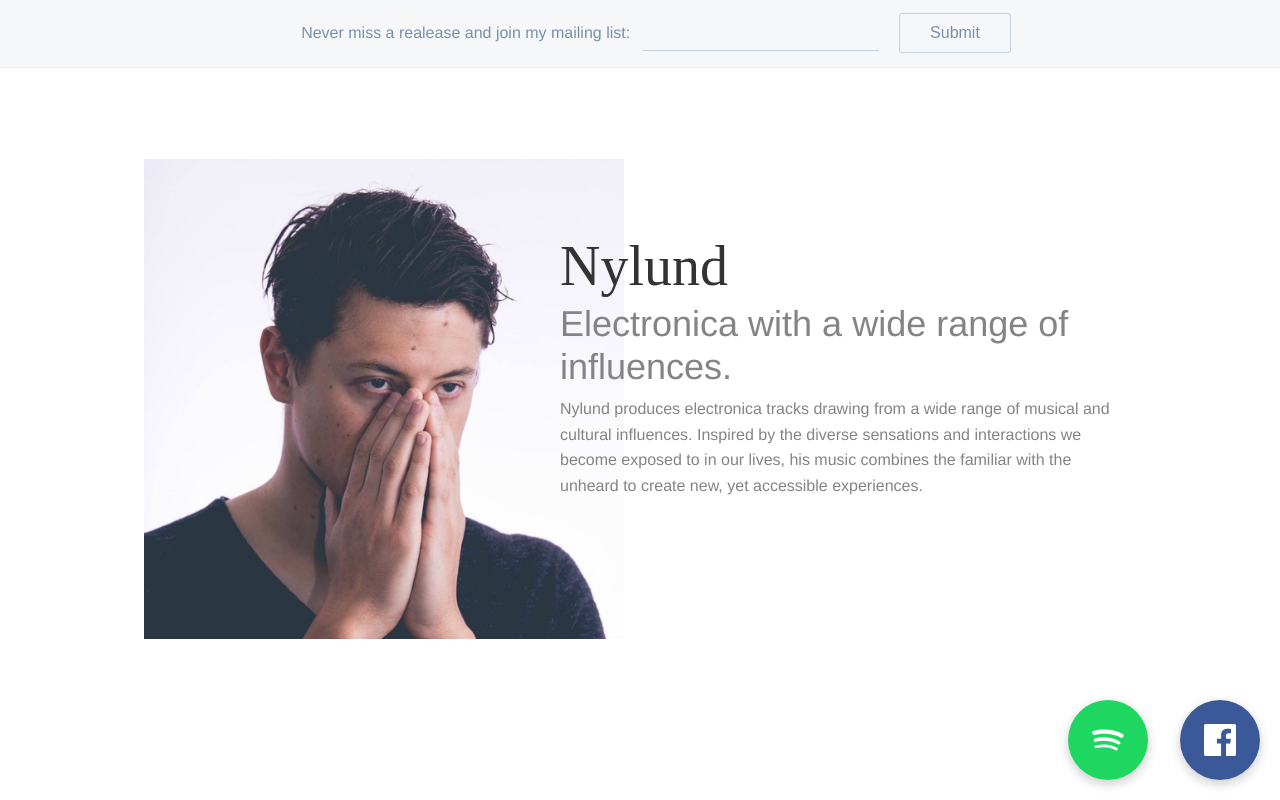
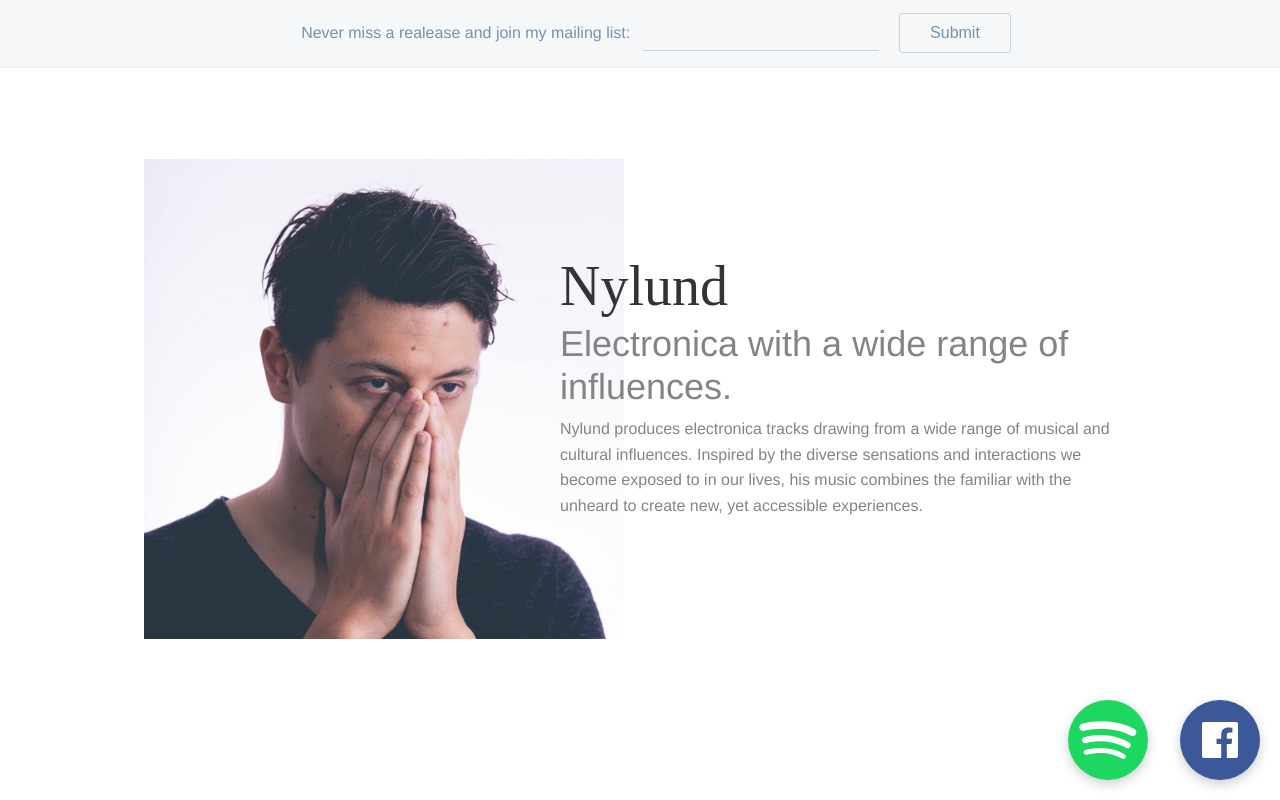
Before and after one commit to oleharland/nylund-website, a website: page app/index.html in a window 1280 px wide. Drawn offline with nearby package versions, Linux system fonts and the light colour scheme; files that its build step writes are made by us from their sources.

Commit message:
fixed margins and desktop icon size

```diff
--- a/app/styles/main.scss
+++ b/app/styles/main.scss
@@ -29,7 +29,7 @@ body {
   line-height: 1.6em;
   padding-left: 16px;
   padding-right: 16px;
-  padding-bottom: 80px;
+  padding-bottom: 40px;
 }
 .headline {
   font-family: "GothamBold";
@@ -241,6 +241,10 @@ footer {
     -moz-box-shadow: 0px 4px 12px 0px rgba(0,0,0,0.2);
     box-shadow: 0px 4px 12px 0px rgba(0,0,0,0.2);
   }
+  .spotifyFloating img, .facebookFloating img {
+    width: auto;
+    height: auto;
+  }
   a.floatingButton {
     display: block;
   }
```
